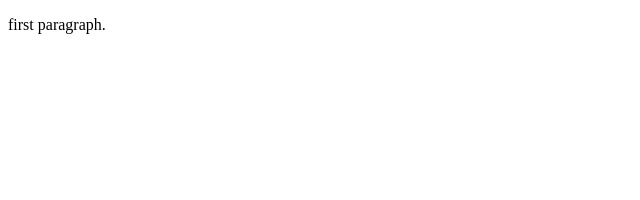
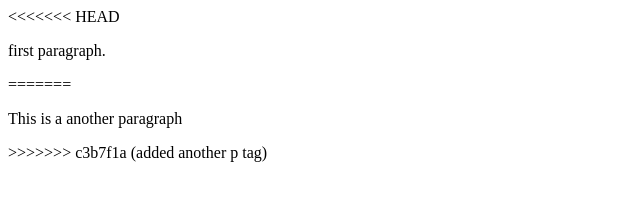
Before and after one commit to raj-codertz/learning-git, a plain HTML site: page index.html in a window 1280 px wide. Shown: the whole page, without its empty margins (0-640 px from the left). Drawn offline with Linux system fonts and the light colour scheme.

Commit message:
added another p tag

```diff
--- a/index.html
+++ b/index.html
@@ -4,6 +4,10 @@
 <title>Page Title</title>
 </head>
 <body>
+<<<<<<< HEAD
   <p>first paragraph.</p>
+=======
+  <p>This is a another paragraph</p>
+>>>>>>> c3b7f1a (added another p tag)
 </body>
 </html>
```
